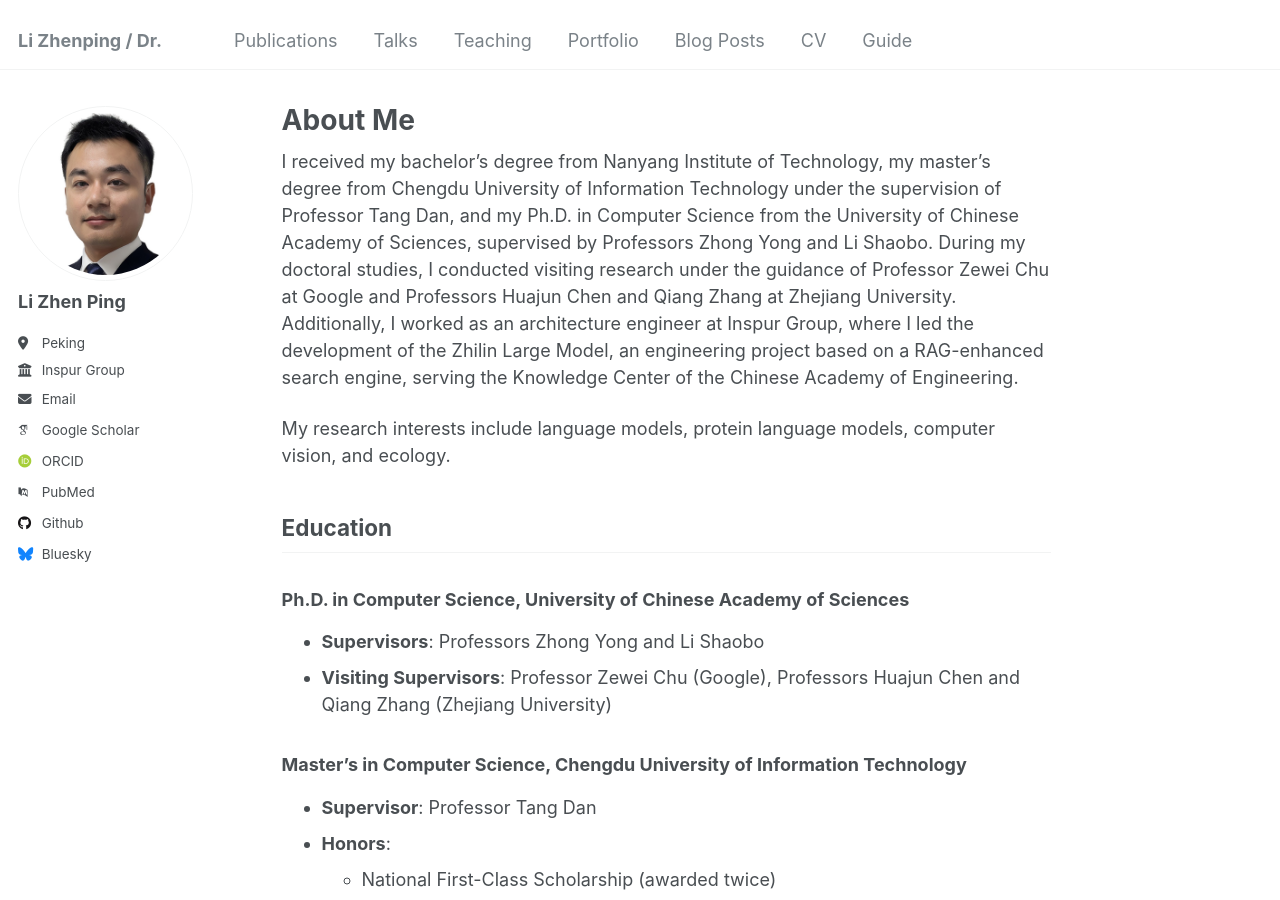
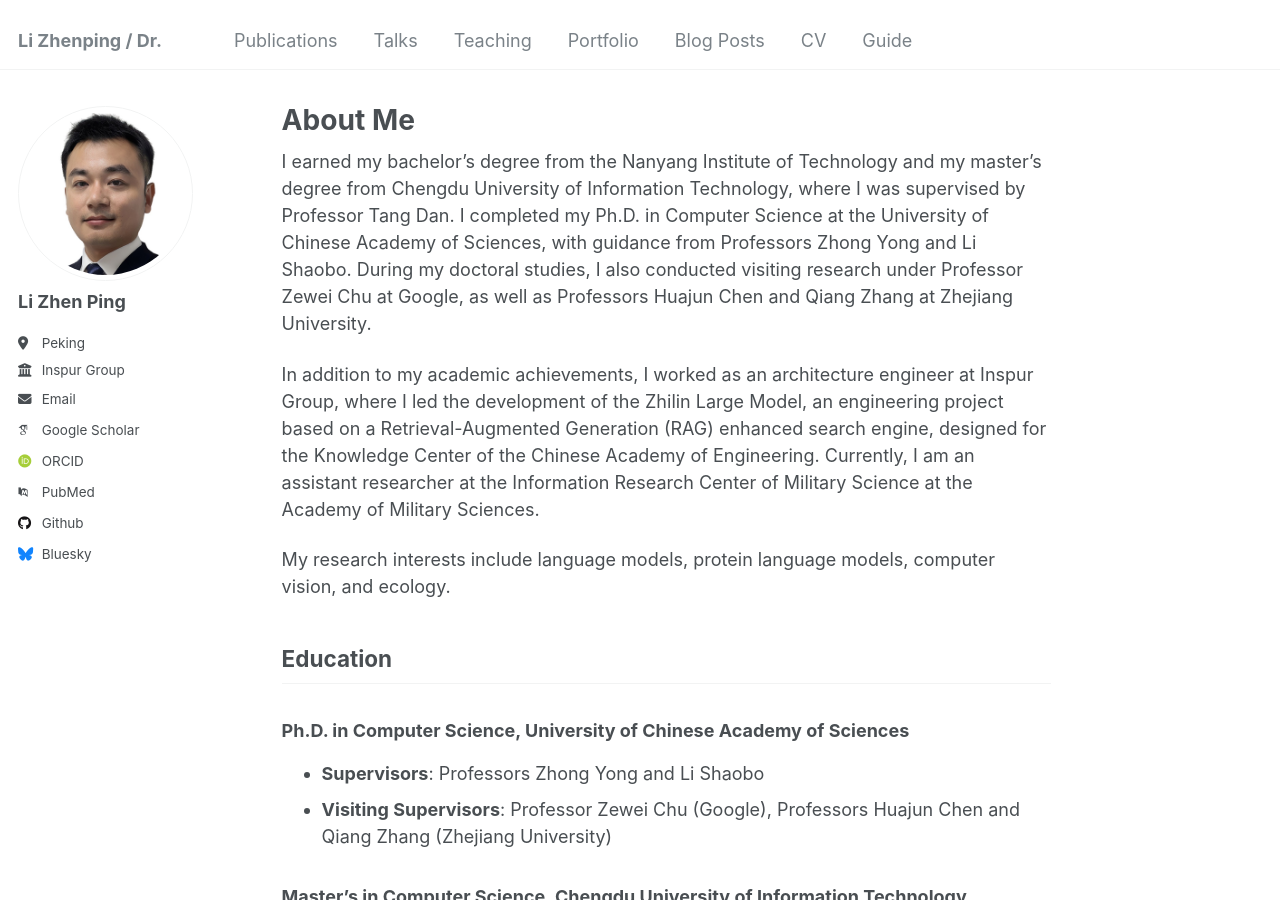
Before and after one commit to lizhenping/lizhenping.github.io, a Jekyll site: the page built from _pages/about.md, in a window 1280 px wide and 900 px high. Built offline with Jekyll 4.4.1, drawn with Linux system fonts in a browser that asks for light colours; some web fonts are replaced; some of the changed text lies outside the part shown.

Commit message:
Update about.md

```diff
--- a/_pages/about.md
+++ b/_pages/about.md
@@ -7,7 +7,9 @@ redirect_from:
   - /about.html
 ---
 
-I received my bachelor's degree from Nanyang Institute of Technology, my master's degree from Chengdu University of Information Technology under the supervision of Professor Tang Dan, and my Ph.D. in Computer Science from the University of Chinese Academy of Sciences, supervised by Professors Zhong Yong and Li Shaobo. During my doctoral studies, I conducted visiting research under the guidance of Professor Zewei Chu at Google and Professors Huajun Chen and Qiang Zhang at Zhejiang University. Additionally, I worked as an architecture engineer at Inspur Group, where I led the development of the Zhilin Large Model, an engineering project based on a RAG-enhanced search engine, serving the Knowledge Center of the Chinese Academy of Engineering.
+I earned my bachelor's degree from the Nanyang Institute of Technology and my master's degree from Chengdu University of Information Technology, where I was supervised by Professor Tang Dan. I completed my Ph.D. in Computer Science at the University of Chinese Academy of Sciences, with guidance from Professors Zhong Yong and Li Shaobo. During my doctoral studies, I also conducted visiting research under Professor Zewei Chu at Google, as well as Professors Huajun Chen and Qiang Zhang at Zhejiang University.
+
+In addition to my academic achievements, I worked as an architecture engineer at Inspur Group, where I led the development of the Zhilin Large Model, an engineering project based on a Retrieval-Augmented Generation (RAG) enhanced search engine, designed for the Knowledge Center of the Chinese Academy of Engineering. Currently, I am an assistant researcher at the Information Research Center of Military Science at the Academy of Military Sciences.
 
 My research interests include language models, protein language models, computer vision, and ecology.
 
@@ -115,6 +117,11 @@ My research interests include language models, protein language models, computer
   - Responsible for building the large language model platform for the Chinese Academy of Engineering Knowledge Center.
   - Implemented the full RAG (Retrieval-Augmented Generation) product process.
 
+- **Information Research Center of Military Science, Academy of Military Sciences (October 2024 – Present)**
+  - Currently serving as an assistant researcher, specializing in projects related to NL2SQL (Natural Language to SQL), natural language processing, and knowledge graph development.
+  - Leading initiatives that leverage innovative technologies to enhance data querying and knowledge management capabilities within military applications.
+  - Collaborating with multidisciplinary teams to design and implement cutting-edge solutions tailored to address specific defense-related challenges.
+
   **Key Responsibilities:**
 
   1. **Frontend Development**: Developed interfaces using `langchainChatChat` and Vue3, enabling interaction through FastAPI.
```
